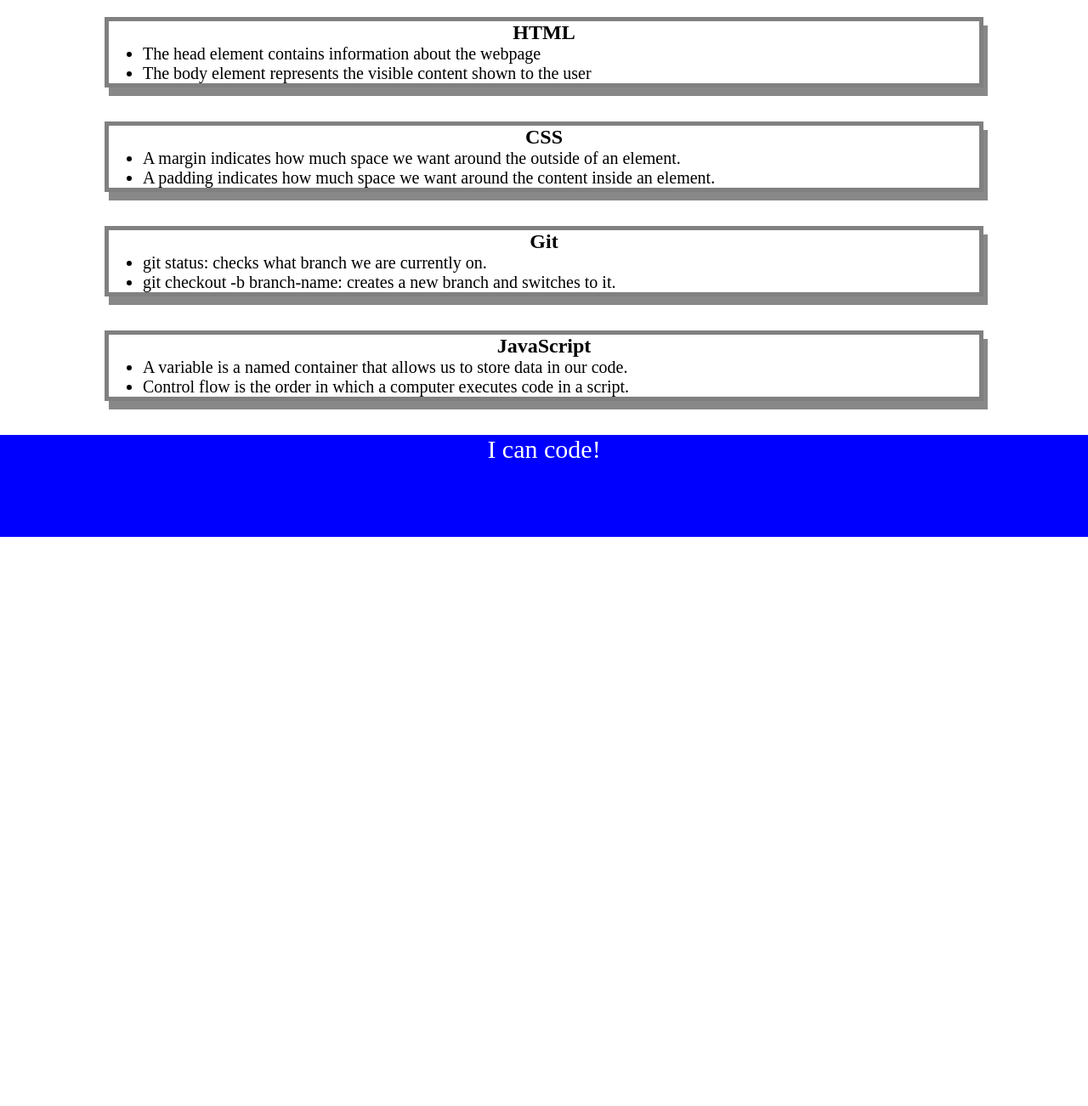
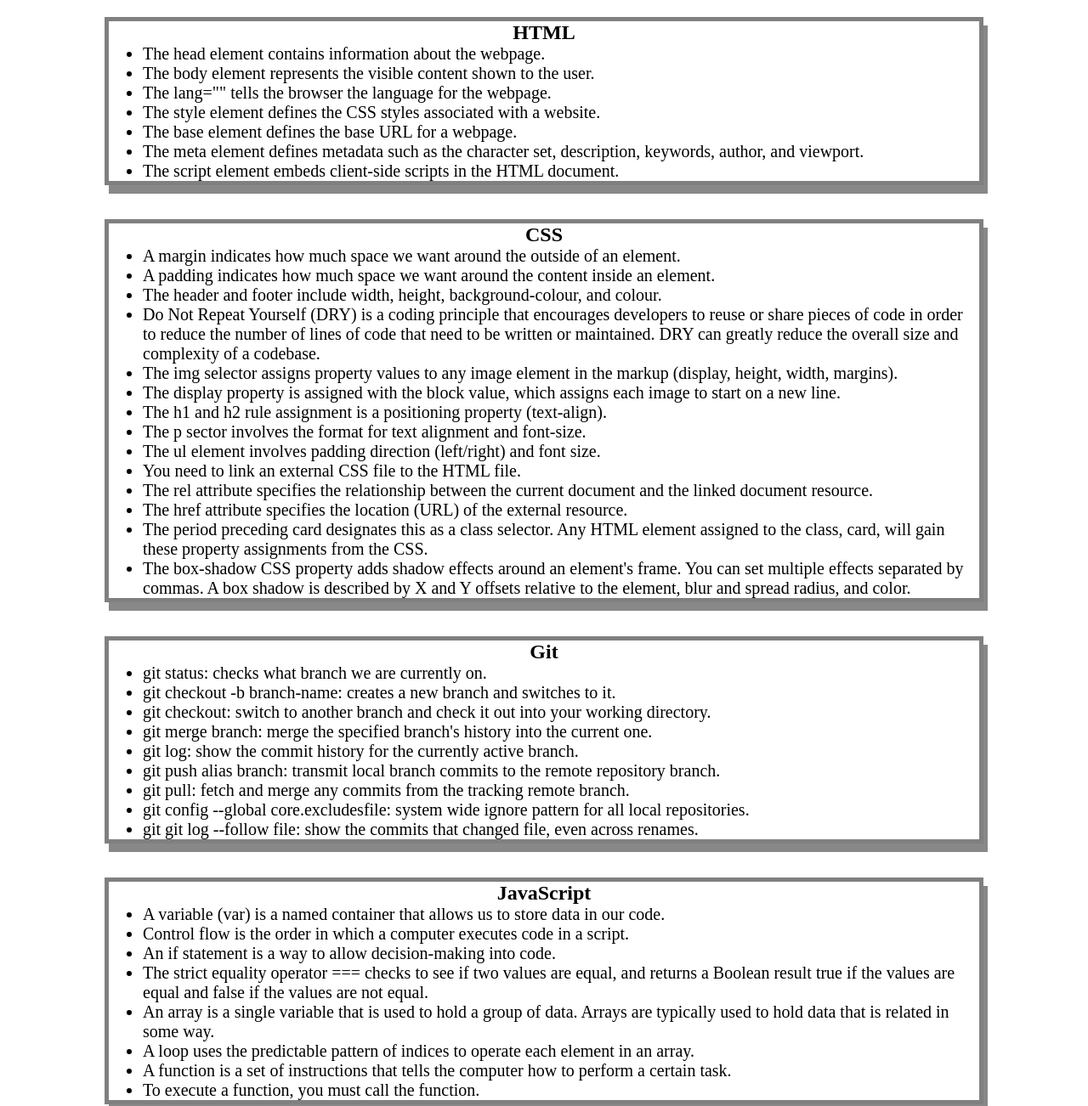
Before and after one commit to navaulakh24/pre-work-study-guide, a plain HTML site: page index.html in a window 1280 px wide. Shown: the part 140-1442 px from the top of the page at 85% size. Before the commit the page ends 800 px from the top, so only its background shows below. Drawn offline with Linux system fonts and the light colour scheme.

Commit message:
final updated notes

```diff
--- a/index.html
+++ b/index.html
@@ -17,8 +17,13 @@
       <section class="card" id="html-section">
         <h2>HTML</h2>
         <ul>
-          <li>The head element contains information about the webpage</li>
-          <li>The body element represents the visible content shown to the user</li>
+          <li>The head element contains information about the webpage.</li>
+          <li>The body element represents the visible content shown to the user.</li>
+          <li>The lang="" tells the browser the language for the webpage.</li>
+          <li>The style element defines the CSS styles associated with a website.</li>
+          <li>The base element defines the base URL for a webpage.</li>
+          <li>The meta element defines metadata such as the character set, description, keywords, author, and viewport.</li>
+          <li>The script element embeds client-side scripts in the HTML document.</li>
         </ul>
       </section>
 
@@ -27,6 +32,19 @@
         <ul>
           <li>A margin indicates how much space we want around the outside of an element.</li>
           <li>A padding indicates how much space we want around the content inside an element.</li>
+          <li>The header and footer include width, height, background-colour, and colour.</li>
+          <li>Do Not Repeat Yourself (DRY) is a coding principle that encourages developers to reuse or share pieces of code in order to reduce the number of lines of code that need to be written or maintained. DRY can greatly reduce the overall size and complexity of a codebase.</li>
+          <li>The img selector assigns property values to any image element in the markup (display, height, width, margins). </li>
+          <li>The display property is assigned with the block value, which assigns each image to start on a new line.</li>
+          <li>The h1 and h2 rule assignment is a positioning property (text-align).</li>
+          <li>The p sector involves the format for text alignment and font-size.</li>
+          <li>The ul element involves padding direction (left/right) and font size.</li>
+          <li>You need to link an external CSS file to the HTML file.</li>
+          <li>The rel attribute specifies the relationship between the current document and the linked document resource.</li>
+          <li>The href attribute specifies the location (URL) of the external resource.</li>
+          <li>The period preceding card designates this as a class selector. Any HTML element assigned to the class, card, will gain these property assignments from the CSS.</li>
+          <li>The box-shadow CSS property adds shadow effects around an element's frame. You can set multiple effects separated by commas. A box shadow is described by X and Y offsets relative to the element, blur and spread radius, and color.</li>
+
         </ul>
 
       </section>
@@ -36,6 +54,14 @@
         <ul>
           <li>git status: checks what branch we are currently on.</li>
           <li>git checkout -b branch-name: creates a new branch and switches to it.</li>
+          <li>git checkout: switch to another branch and check it out into your working directory.</li>
+          <li>git merge branch: merge the specified branch's history into the current one.</li>
+          <li>git log: show the commit history for the currently active branch.</li>
+          <li>git push alias branch: transmit local branch commits to the remote repository branch.</li>
+          <li>git pull: fetch and merge any commits from the tracking remote branch.</li>
+          <li>git config --global core.excludesfile: system wide ignore pattern for all local repositories.</li>
+          <li>git git log --follow file: show the commits that changed file, even across renames.</li>
+          </li>
         </ul>
 
       </section>
@@ -43,8 +69,14 @@
       <section class="card" id="javascript-section">
         <h2>JavaScript</h2>
         <ul>
-          <li>A variable is a named container that allows us to store data in our code.</li>
+          <li>A variable (var) is a named container that allows us to store data in our code.</li>
           <li>Control flow is the order in which a computer executes code in a script.</li>
+          <li>An if statement is a way to allow decision-making into code.</li>
+          <li>The strict equality operator === checks to see if two values are equal, and returns a Boolean result true if the values are equal and false if the values are not equal. </li>
+          <li>An array is a single variable that is used to hold a group of data. Arrays are typically used to hold data that is related in some way.</li>
+          <li>A loop uses the predictable pattern of indices to operate each element in an array. </li>
+          <li>A function is a set of instructions that tells the computer how to perform a certain task.</li>
+          <li>To execute a function, you must call the function.</li>
         </ul>
 
       </section>
```
